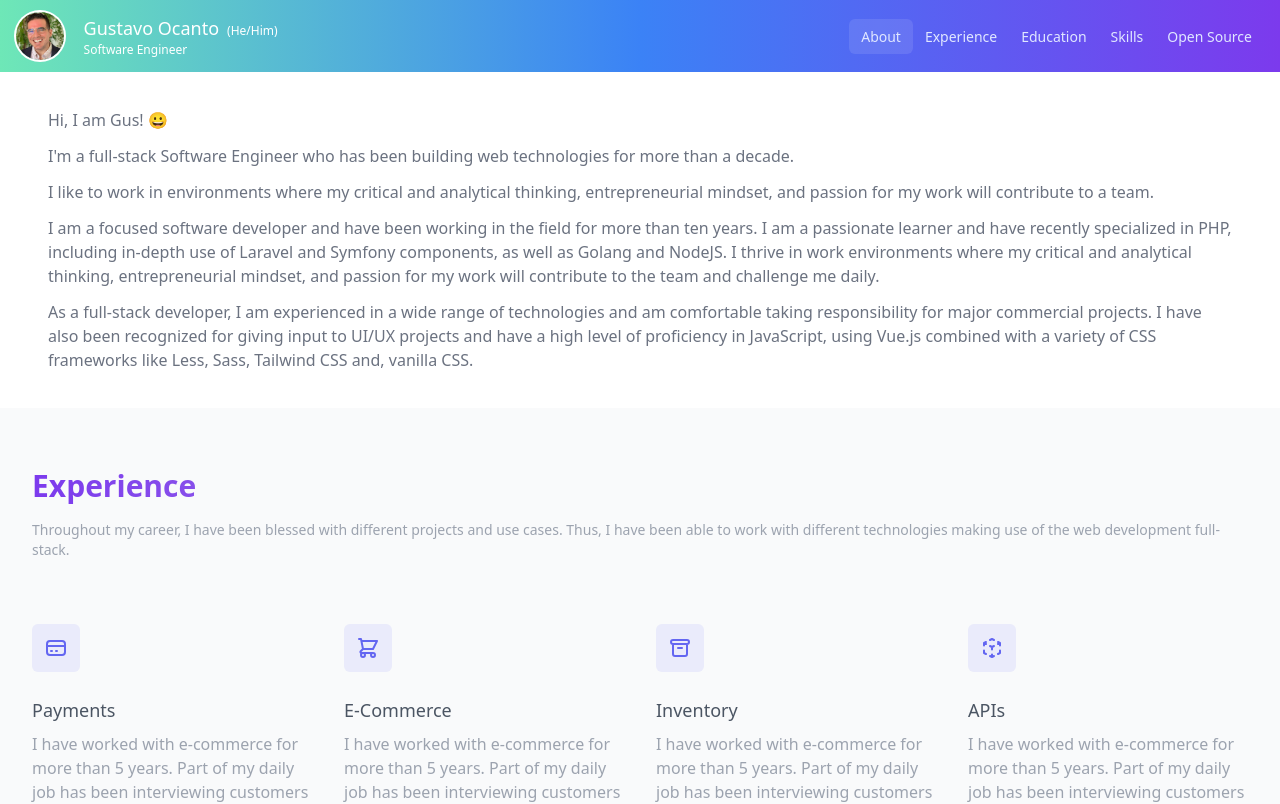
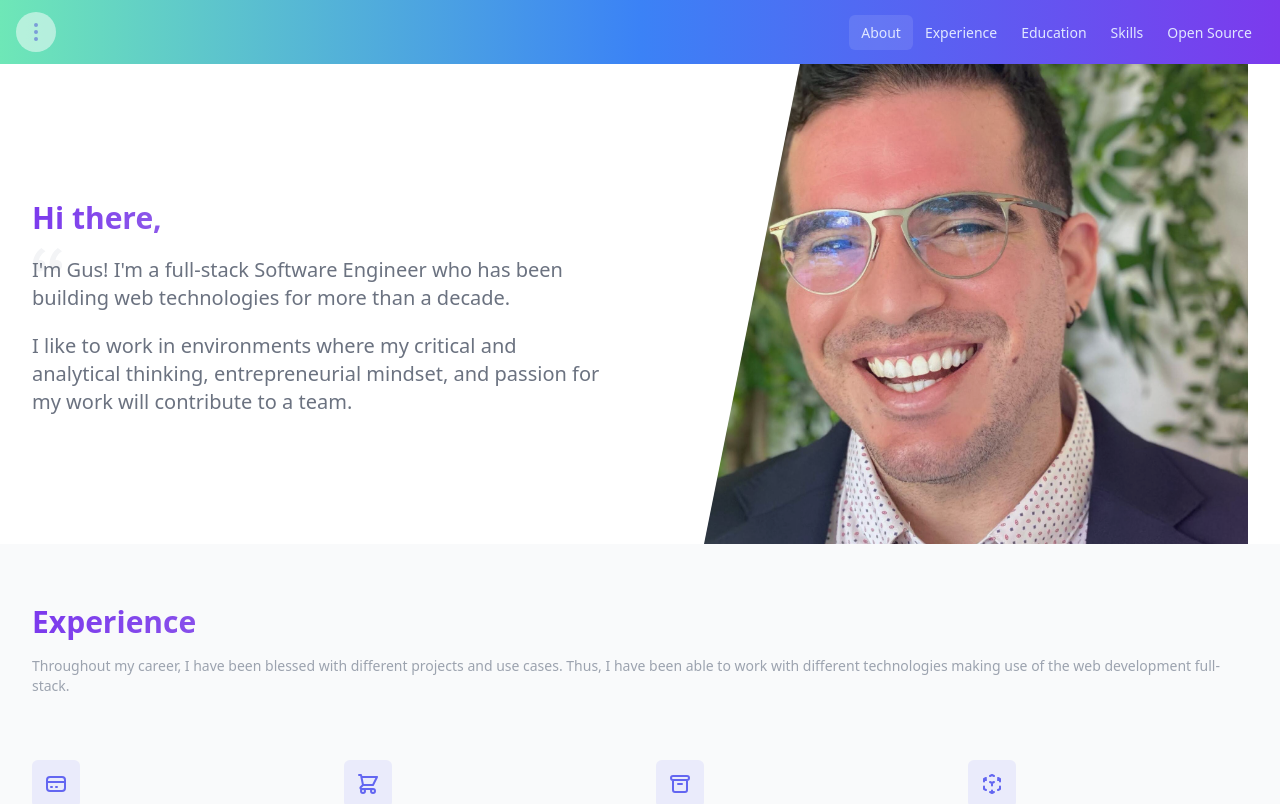
Before and after one commit to gocantodev/client, a Vue app: page / in a window 1280 px wide. Shown: the top 804 px of the page. Built offline with nearby package versions, Linux system fonts and the light colour scheme; what @tailwindcss/typography would draw is missing.

Commit message:
add hero section

```diff
--- a/src/App.vue
+++ b/src/App.vue
@@ -2,7 +2,7 @@
 	import Navigation from './Component/Navigation/Bar.vue'
 	import { Author } from './Component/Entity'
 	import Experience from './Component/Experience.vue'
-	import Bio from './Component/Bio.vue'
+	import Hero from './Component/Hero.vue'
 	import Skills from './Component/Skills.vue'
 	import Open from './Component/Open.vue'
 	import Footer from './Component/Footer.vue'
@@ -24,10 +24,8 @@
 
 		<Navigation :author="author"></Navigation>
 
-		<div class="bg-white py-5">
-			<div class="section-margin">
-				<Bio></Bio>
-			</div>
+		<div class="section-margin">
+			<Hero></Hero>
 		</div>
 
 		<section class="bg-gray-50 py-5">
--- a/src/Component/Bio.vue
+++ /dev/null
@@ -1,24 +0,0 @@
-<template>
-	<div class="p-4 text-gray-500">
-		<p>Hi, I am Gus! &#128512; </p>
-		<p class="mt-3">
-			I'm a full-stack Software Engineer who has been building web technologies for more than a decade.
-		</p>
-		<p class="mt-3">
-			I like to work in environments where my critical and analytical thinking, entrepreneurial mindset, and passion for my work will contribute to a team.
-		</p>
-		<p class="mt-3">
-			I am a focused software developer and have been working in the field for more than ten years.
-			I am a passionate learner and have recently specialized in PHP, including in-depth use of Laravel
-			and Symfony components, as well as Golang and NodeJS. I thrive in work environments where my
-			critical and analytical thinking, entrepreneurial mindset, and passion for my work will contribute
-			to the team and challenge me daily.
-		</p>
-		<p class="mt-3">
-			As a full-stack developer, I am experienced in a wide range of technologies and am comfortable
-			taking responsibility for major commercial projects. I have also been recognized for giving input
-			to UI/UX projects and have a high level of proficiency in JavaScript, using Vue.js combined with a
-			variety of CSS frameworks like Less, Sass, Tailwind CSS and, vanilla CSS.
-		</p>
-	</div>
-</template>
--- /dev/null
+++ b/src/Component/Hero.vue
@@ -0,0 +1,37 @@
+<template>
+    <!-- This example requires Tailwind CSS v2.0+ -->
+<div class="relative bg-white overflow-hidden">
+  <div class="max-w-7xl mx-auto">
+    <div class="relative z-10 pb-8 bg-white sm:pb-16 md:pb-20 lg:max-w-2xl lg:w-full lg:pb-28 xl:pb-32">
+      <svg class="hidden lg:block absolute right-0 inset-y-0 h-full w-48 text-white transform translate-x-1/2" fill="currentColor" viewBox="0 0 100 100" preserveAspectRatio="none" aria-hidden="true">
+        <polygon points="50,0 100,0 50,100 0,100" />
+      </svg>
+
+      <div>&nbsp;</div>
+
+      <main class="lg:mt-20 max-w-7xl md:mt-16 mt-10 mx-auto sm:mt-12 xl:mt-28">
+        <div class="sm:text-center lg:text-left">
+          <h1 class="section-title mb-5">
+            Hi there,
+          </h1>
+          <div class="relative text-lg md:flex-grow">
+            <svg class="-translate-y-3 absolute h-8 left-0 text-gray-100 top-0 transform w-8" fill="currentColor" viewBox="0 0 32 32" aria-hidden="true">
+              <path d="M9.352 4C4.456 7.456 1 13.12 1 19.36c0 5.088 3.072 8.064 6.624 8.064 3.36 0 5.856-2.688 5.856-5.856 0-3.168-2.208-5.472-5.088-5.472-.576 0-1.344.096-1.536.192.48-3.264 3.552-7.104 6.624-9.024L9.352 4zm16.512 0c-4.8 3.456-8.256 9.12-8.256 15.36 0 5.088 3.072 8.064 6.624 8.064 3.264 0 5.856-2.688 5.856-5.856 0-3.168-2.304-5.472-5.184-5.472-.576 0-1.248.096-1.44.192.48-3.264 3.456-7.104 6.528-9.024L25.864 4z" />
+            </svg>
+            <p class="relative text-base text-gray-500 sm:mt-5 sm:text-lg sm:max-w-xl sm:mx-auto md:mt-5 md:text-xl lg:mx-0">
+              I'm Gus! I'm a full-stack Software Engineer who has been building web technologies for more than a decade.
+            </p>
+            <p class="relative text-base text-gray-500 sm:mt-5 sm:text-lg sm:max-w-xl sm:mx-auto md:mt-5 md:text-xl lg:mx-0">
+              I like to work in environments where my critical and analytical thinking, entrepreneurial mindset, and passion for my work will contribute to a team.
+            </p>
+          </div>
+        </div>
+      </main>
+    </div>
+  </div>
+  <div class="lg:absolute lg:inset-y-0 lg:right-0 lg:w-1/2 nav-bg">
+    <img class="h-56 lg:h-full lg:w-full md:h-96 object-cover opacity-90 sm:h-72 w-full" src="../assets/avatar.jpg" alt="">
+  </div>
+</div>
+
+</template>
--- a/src/Component/Navigation/Bar.vue
+++ b/src/Component/Navigation/Bar.vue
@@ -33,17 +33,12 @@
 </script>
 
 <template>
-	<nav class="nav-bg shadow">
+	<nav class="nav-bg">
 		<div class="max-w-7xl mx-auto px-4 py-3 flex items-center justify-between">
-			<div class="flex items-center">
-				<img class="h-12 w-auto rounded-full ring-2 ring-white" src="../../assets/avatar.jpg" :alt="author.nickname">
-				<div class="flex items-center ml-5 flex-col items-stretch">
-					<div class="flex items-baseline text-lg font-medium text-white">
-						<span>{{ author.name }}</span>
-						<small class="font-normal text-xs ml-2">(He/Him)</small>
-					</div>
-					<div class="text-xs text-white">{{ author.profession }}</div>
-				</div>
+			<div class="bg-white flex items-center opacity-50 p-2 rounded-full">
+				<svg xmlns="http://www.w3.org/2000/svg" class="h-6 text-purple-500 w-6" fill="none" viewBox="0 0 24 24" stroke="currentColor">
+					<path stroke-linecap="round" stroke-linejoin="round" stroke-width="2" d="M12 5v.01M12 12v.01M12 19v.01M12 6a1 1 0 110-2 1 1 0 010 2zm0 7a1 1 0 110-2 1 1 0 010 2zm0 7a1 1 0 110-2 1 1 0 010 2z" />
+				</svg>
 			</div>
 			<nav class="hidden md:block">
 				<a
```
